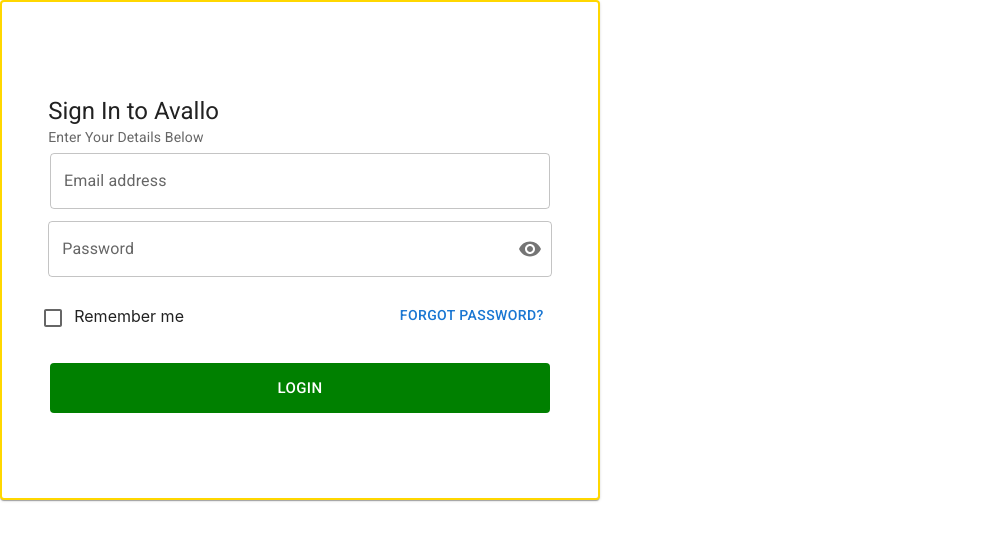
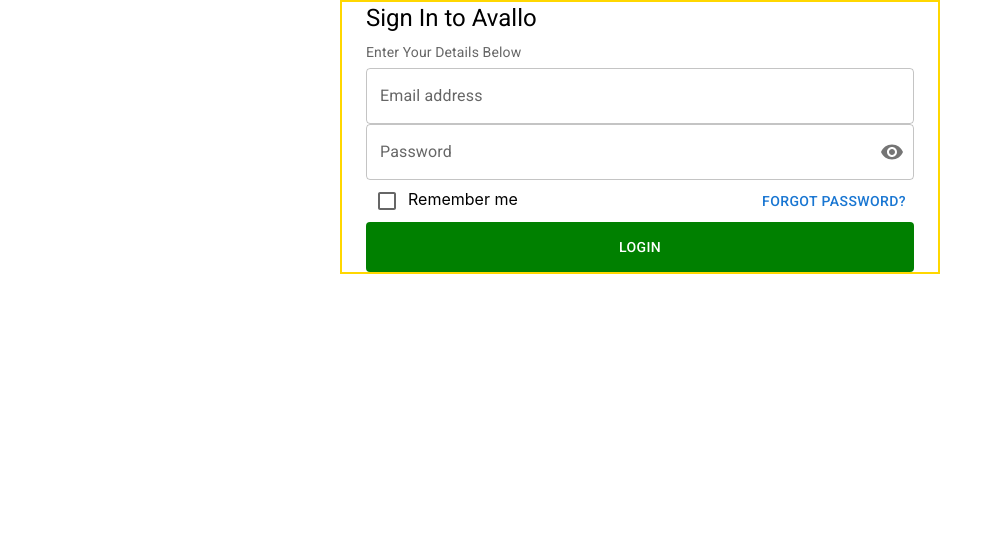
Before and after one commit to Furqan859/lama-dev, a React (Create React App) app: page / in a window 1280 px wide. Shown: the top 540 px of the page, without its empty margins (0-1003 px from the left). Built offline with nearby package versions, Linux system fonts and the light colour scheme.

Commit message:
adding  grid layout to cover page

```diff
--- a/src/App.js
+++ b/src/App.js
@@ -1,12 +1,90 @@
+import React from 'react';
+import { Visibility, VisibilityOff } from '@mui/icons-material';
+import {  Container, Grid, Typography,Box, TextField, FormControl, InputLabel, OutlinedInput, InputAdornment, IconButton, Checkbox, Button } from '@mui/material';
 
-import Login from './Login';
 function App() {
 
+  const [values, setValues] = React.useState({
+    password: '',
+    showPassword: false,
+  })
+
+
+
+  const handleChange = (prop) => (event) => {
+    setValues({ ...values, [prop]: event.target.value });
+  };
+
+  const handleClickShowPassword = () => {
+    setValues({
+      ...values,
+      showPassword: !values.showPassword,
+    });
+  };
+
+  const handleMouseDownPassword = (event) => {
+    event.preventDefault();
+  };
 
 
 
   return (
-    <Login/>
+  <div>
+
+  <Container maxWidth="sm"
+
+  sx={{border:'2px solid gold'}}
+   >
+ <Box>
+  <Grid  sx={{display: 'flex',flexDirection:'column' }}>
+  <Grid Item > <Typography gutterBottom variant="h5" component="div">
+  Sign In to Avallo
+</Typography></Grid>
+  <Grid Item><Typography sx={{ fontSize: 14 }} gutterBottom color="text.secondary" gutterBottom>
+  Enter Your Details Below
+  </Typography></Grid>
+  <Grid Item  ><TextField fullWidth label="Email address" id="fullWidth" /></Grid>
+  <Grid item> <FormControl sx={{ width: '100%' }} variant="outlined">
+  <InputLabel htmlFor="outlined-adornment-password">Password</InputLabel>
+  <OutlinedInput
+    id="outlined-adornment-password"
+    type={values.showPassword ? 'text' : 'password'}
+    value={values.password}
+    onChange={handleChange('password')}
+    endAdornment={
+      <InputAdornment position="end" >
+        <IconButton
+          aria-label="toggle password visibility"
+          onClick={handleClickShowPassword}
+          onMouseDown={handleMouseDownPassword}
+          edge="end"
+        >
+          {values.showPassword ? <VisibilityOff /> : <Visibility />}
+        </IconButton>
+      </InputAdornment>
+    }
+    label="Password"
+  />
+</FormControl></Grid>
+
+
+
+  <Grid Item sx={{display: 'flex',justifyContent:"space-between"}}>
+  <div><Checkbox/>Remember me </div>
+   <Button>Forgot password?</Button>
+   </Grid>
+
+   <Grid Item>
+   <Button  fullWidth sx={{backgroundColor:'green',color:'white',height:'50px'}}>Login</Button>
+   </Grid>
+
+
+
+  </Grid>
+
+ </Box>
+  </Container>
+  </div>
   );
 }
 
--- a/src/Login.js
+++ b/src/Login.js
@@ -5,79 +5,37 @@
 import CardContent from '@mui/material/CardContent';
 import Button from '@mui/material/Button';
 import Typography from '@mui/material/Typography';
-import { Checkbox, FormControl, Grid, IconButton, InputAdornment, InputLabel, OutlinedInput, TextField } from '@mui/material';
+import { Checkbox, Container, FormControl, Grid, IconButton, InputAdornment, InputLabel, OutlinedInput, TextField } from '@mui/material';
 import { Visibility, VisibilityOff } from '@mui/icons-material';
 
 
 
 
 export default function Login() {
-    const [values, setValues] = React.useState({
-        password: '',
-        showPassword: false,
-      })
+
+  return (
+   <Container sx={{display: 'flex',justifyContent: 'center',alignSelf:'center',alignItems:'center'}}>
+
+   <Card sx={{ backgroundColor:'offwhite',border:'2px solid gold' ,display:'flex',flexDirection:'column',justifyContent: 'center',alignContent: 'center',alignItems: 'center',height:'500px',width:'550px'}}>
+   <CardContent sx={{ justify: 'center',alignContent: 'center',alignItems: 'center'}} >
 
 
 
-      const handleChange = (prop) => (event) => {
-        setValues({ ...values, [prop]: event.target.value });
-      };
-
-      const handleClickShowPassword = () => {
-        setValues({
-          ...values,
-          showPassword: !values.showPassword,
-        });
-      };
-
-      const handleMouseDownPassword = (event) => {
-        event.preventDefault();
-      };
-
-  return (
-    <Card sx={{ backgroundColor:'offwhite',border:'2px solid gold' ,display:'flex',flexDirection:'column',justifyContent: 'center',alignContent: 'center',alignItems: 'center',height:'500px',width:'600px'}}>
-      <CardContent sx={{ justify: 'center',alignContent: 'center',alignItems: 'center'}} >
-
-        <Typography variant="h5" component="div">
-          Sign In to Avallo
-        </Typography>
-        <Typography sx={{ fontSize: 14 }} color="text.secondary" gutterBottom>
-        Enter Your Details Below
-        </Typography>
      <Typography sx={{ mb: 1.5 }} >
-        <Box sx={{ width: 500, ml: 'auto', mr: 'auto', maxWidth: '100%', alignSelf: 'center', fontSize: '20px' }}> <TextField fullWidth label="Email address" id="fullWidth" /></Box>
+     <Box sx={{ width: '100%'}}> </Box>
      </Typography>
      <Typography >
-        <FormControl sx={{ width: '56ch' }} variant="outlined">
-        <InputLabel htmlFor="outlined-adornment-password">Password</InputLabel>
-        <OutlinedInput
-          id="outlined-adornment-password"
-          type={values.showPassword ? 'text' : 'password'}
-          value={values.password}
-          onChange={handleChange('password')}
-          endAdornment={
-            <InputAdornment position="end" >
-              <IconButton
-                aria-label="toggle password visibility"
-                onClick={handleClickShowPassword}
-                onMouseDown={handleMouseDownPassword}
-                edge="end"
-              >
-                {values.showPassword ? <VisibilityOff /> : <Visibility />}
-              </IconButton>
-            </InputAdornment>
-          }
-          label="Password"
-        />
-      </FormControl>
+
        <br />
        </Typography>
       <Grid container spacing={2} sx={{mt:'20px',justifyContent:'space-between'}}><Grid Item sx={6} ><Checkbox />Remember me </Grid> <Grid Item sx={6} ><Button>Forgot password?</Button></Grid></Grid>
 
    </CardContent>
    <CardActions>
-        <Button size="large" sx={{backgroundColor:'green',color:'white',height:'50px',width:'500px'}}>Login</Button>
+
    </CardActions>
  </Card>
+
+   </Container>
   );
 }
```
Lines whose indentation alone changed are shown as unchanged.
